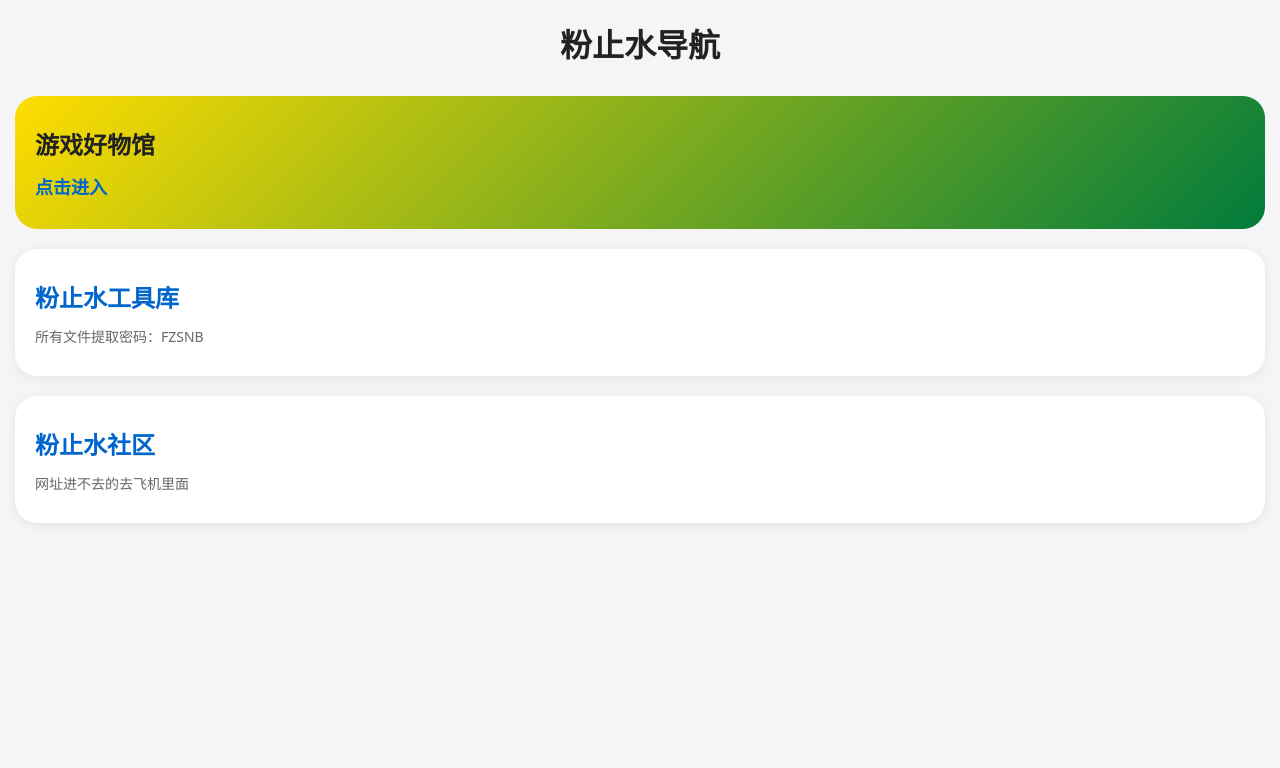
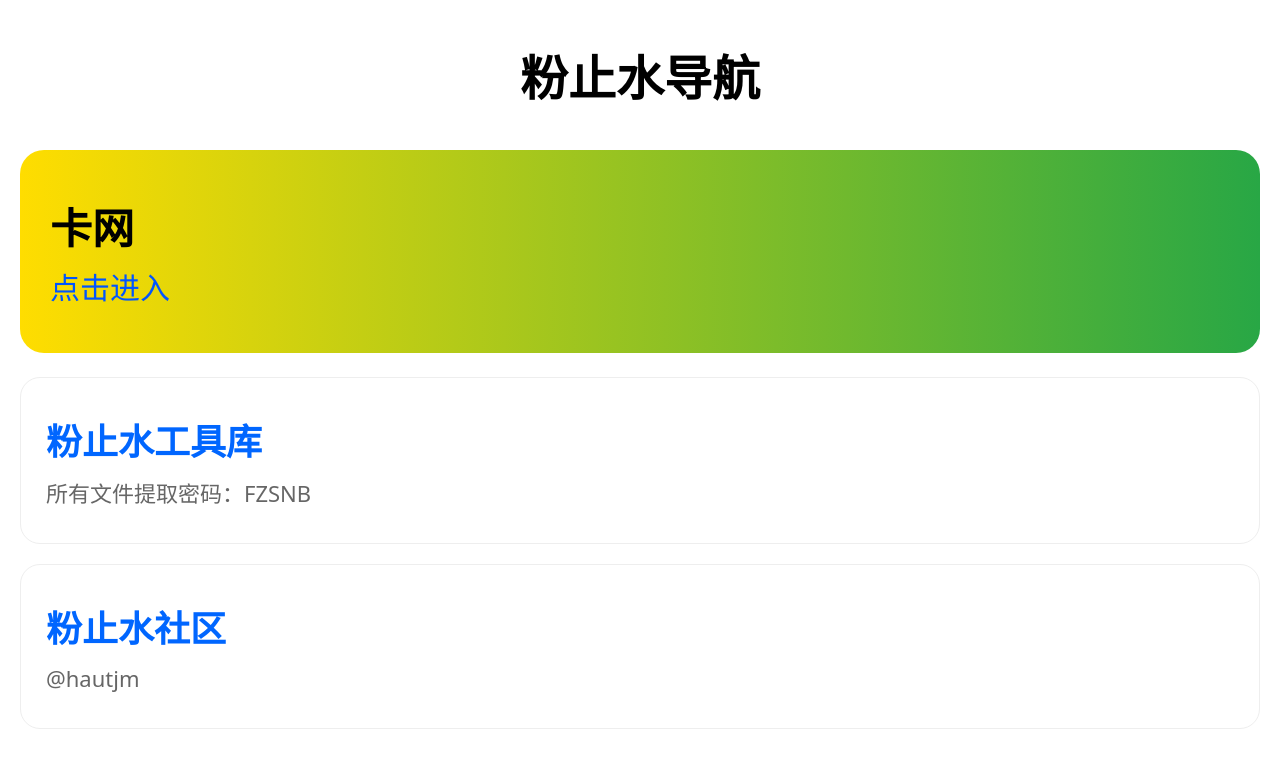
Before and after one commit to mamengdi123/mamengdi123.github.io, a plain HTML site: page index.html in a window 1280 px wide. Drawn offline with Linux system fonts and the light colour scheme.

Commit message:
更新的导航

```diff
--- a/index.html
+++ b/index.html
@@ -9,80 +9,94 @@
             margin: 0;
             padding: 0;
             box-sizing: border-box;
-            font-family: system-ui;
+            font-family: system-ui, sans-serif;
         }
         body {
-            background: #f5f5f7;
-            padding: 20px 15px;
+            background: #ffffff;
+            padding: 40px 20px;
         }
         h1 {
             text-align: center;
-            margin-bottom: 30px;
-            color: #222;
+            font-size: 48px;
+            color: #000;
+            margin-bottom: 40px;
+            font-weight: bold;
         }
-        .card {
-            border-radius: 22px;
-            padding: 30px 20px;
+        /* 顶部渐变可点击按钮 */
+        .box-link {
+            display: block;
+            background: linear-gradient(90deg, #ffdd00, #28a745);
+            border-radius: 24px;
+            padding: 45px 30px;
+            margin-bottom: 24px;
+            text-decoration: none;
+        }
+        .box-link h2 {
+            font-size: 42px;
+            color: #000;
+            margin-bottom: 8px;
+        }
+        .box-link p {
+            font-size: 30px;
+            color: #0055ff;
+        }
+        /* 普通白色卡片（可点击） */
+        .box-normal {
+            background: #fff;
+            border: 1px solid #eee;
+            border-radius: 20px;
+            padding: 35px 25px;
             margin-bottom: 20px;
-            color: #222;
+            text-decoration: none;
+            display: block;
         }
-        .card1 {
-            background: linear-gradient(135deg, #ffdd00, #007b3c);
+        .box-normal h2 {
+            font-size: 36px;
+            color: #0066ff;
+            margin-bottom: 10px;
         }
-        .card2 {
-            background: #ffffff;
-            box-shadow: 0 2px 12px #00000012;
+        .box-normal p {
+            font-size: 22px;
+            color: #666;
         }
-        .card3 {
-            background: #ffffff;
-            box-shadow: 0 2px 12px #00000012;
+        /* 禁止点击静态卡片（第三个） */
+        .box-static {
+            background: #fff;
+            border: 1px solid #eee;
+            border-radius: 20px;
+            padding: 35px 25px;
+            pointer-events: none; /* 禁止点击 */
         }
-        .card h2 {
-            display: flex;
-            align-items: center;
-            gap:12px;
-            margin-bottom:12px;
+        .box-static h2 {
+            font-size: 36px;
+            color: #0066ff;
+            margin-bottom: 10px;
         }
-        .tip-text{
-            color:#666;
-            font-size:14px;
-        }
-        .enter-btn {
-            color: #0066cc;
-            font-size:18px;
-            font-weight:bold;
-            text-decoration:none;
-        }
-        a{
-            color:#0066cc;
-            text-decoration:none;
+        .box-static p {
+            font-size: 22px;
+            color: #666;
         }
     </style>
 </head>
 <body>
     <h1>粉止水导航</h1>
 
-    <!-- 游戏好物馆 -->
-    <div class="card card1">
-        <h2>游戏好物馆</h2>
-        <a href="好物馆网页链接" class="enter-btn">点击进入</a>
+    <!-- 第一个渐变按钮：改为卡网，可点击跳转 -->
+    <a class="box-link" href="http://caiyunqk.cn/shop/8F8BQ6LT" target="_blank">
+        <h2>卡网</h2>
+        <p>点击进入</p>
+    </a>
+
+    <!-- 第二个：粉止水工具库 -->
+    <a class="box-normal" href="https://wwbas.lanzouv.com/iiI7Z3uxanni">
+        <h2>粉止水工具库</h2>
+        <p>所有文件提取密码：FZSNB</p>
+    </a>
+
+    <!-- 第三个：无法点击，下方文字@hautjm -->
+    <div class="box-static">
+        <h2>粉止水社区</h2>
+        <p>@hautjm</p>
     </div>
-
-    <!-- 粉止水工具库 压缩包单链接 -->
-    <div class="card card2">
-        <a href="https://wwbas.lanzouv.com/iiI7Z3uxanni">
-            <h2>粉止水工具库</h2>
-        </a>
-        <div class="tip-text">所有文件提取密码：FZSNB</div>
-    </div>
-
-    <!-- 粉止水社区 新增提示文字 -->
-    <div class="card card3">
-        <a href="https://t.me/+2_LxP6GrnngzZGY8">
-            <h2>粉止水社区</h2>
-        </a>
-        <div class="tip-text">网址进不去的去飞机里面</div>
-    </div>
-
 </body>
 </html>
```
